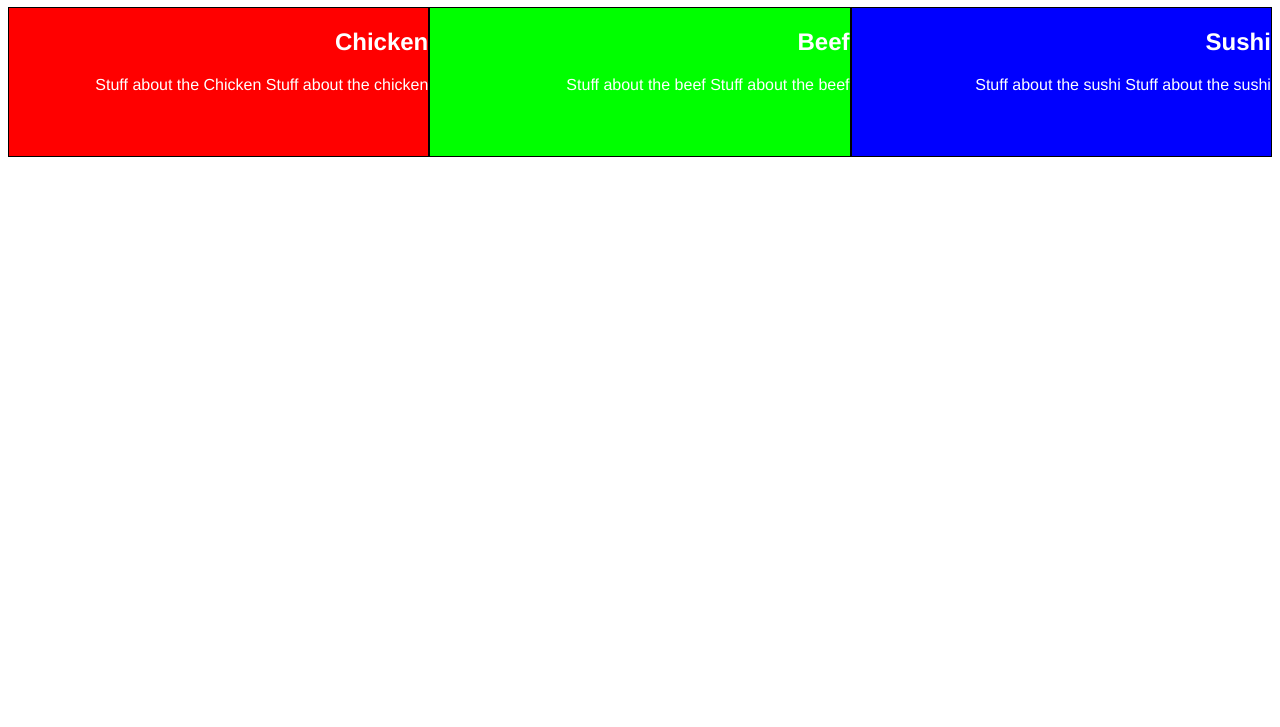
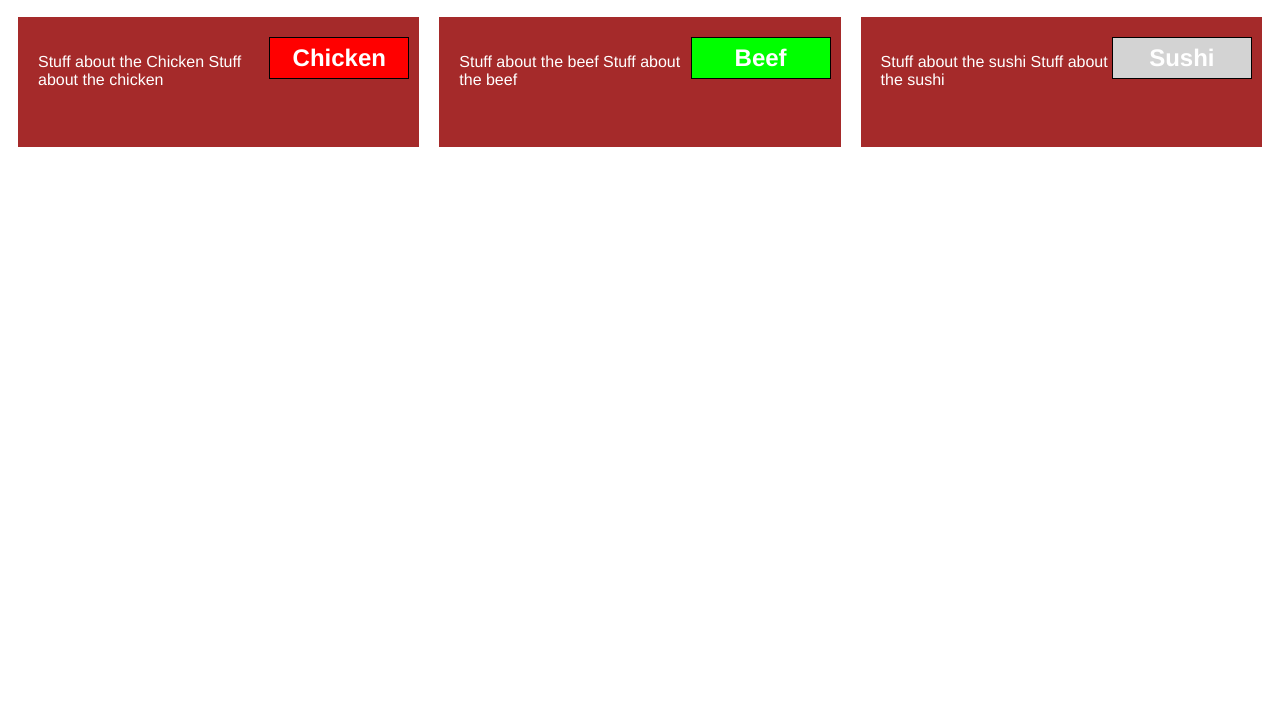
Before and after one commit to benjaminjenkin/module2-solution, a plain HTML site: page site/index.html in a window 1280 px wide. Shown: the part 73-800 px from the top of the page. Drawn offline with Linux system fonts and the light colour scheme.

Commit message:
some message

```diff
--- a/site/index.html
+++ b/site/index.html
@@ -13,9 +13,9 @@
 <h1>Our Menu</h1>
 
 <!-- <div class="row"> -->
-  <div class="col-lg-4 col-md-6" id="first"><h2>Chicken</h2><p>Stuff about the Chicken Stuff about the chicken</p></div>
-  <div class="col-lg-4 col-md-6R" id="second"><h2>Beef</h2><p>Stuff about the beef Stuff about the beef</p></div>
-  <div class="col-lg-4 col-md-12" id="third"><h2>Sushi</h2><p>Stuff about the sushi Stuff about the sushi</p></div>
+  <div class="col-lg-4 col-md-6"><h2 id="first">Chicken</h2><p>Stuff about the Chicken Stuff about the chicken</p></div>
+  <div class="col-lg-4 col-md-6R"><h2 id="second">Beef</h2><p>Stuff about the beef Stuff about the beef</p></div>
+  <div class="col-lg-4 col-md-12"><h2 id="third">Sushi</h2><p>Stuff about the sushi Stuff about the sushi</p></div>
 
 <!-- </div> -->
 
--- a/site/style1.css
+++ b/site/style1.css
@@ -12,27 +12,46 @@ h1 {
 
 div {
   border: 1px solid black;
-  /*background-color: #A52A2A;*/
+  border: 10px solid white;
+  background-color: #A52A2A;
   width: 100%;
   height: 150px;
-  margin-right: -0px;
+  margin-right: 0px;
   margin-left: 0px;
-  text-align: right;
+  text-align: left;
   font-family: Helvetica;
   font-weight: normal;
   color: white;
+  padding-left: 10px;
+  padding-right: 10px;
   }
 
-div#first{
+  h2 {
+    float:right;
+    width: 140px;
+    text-align: center;
+    line-height: 40px;
+    border: 1px solid black;
+      }
+
+h2#first{
   background-color: #ff0000;
 }
 
-div#second{
+h2#second{
   background-color: #00ff00;
 }
 
-div#third{
-  background-color: #0000ff;
+h2#third{
+  background-color: #d3d3d3;
+}
+
+p {
+  padding: 20px 10px 10px 10px;
+/*  margin-right: 15px;
+  margin-left: 15px;*/
+/*  background-color: #777;
+  border: 1px solid black;*/
 }
 
 /* Simple Responsive Framework. */
```
